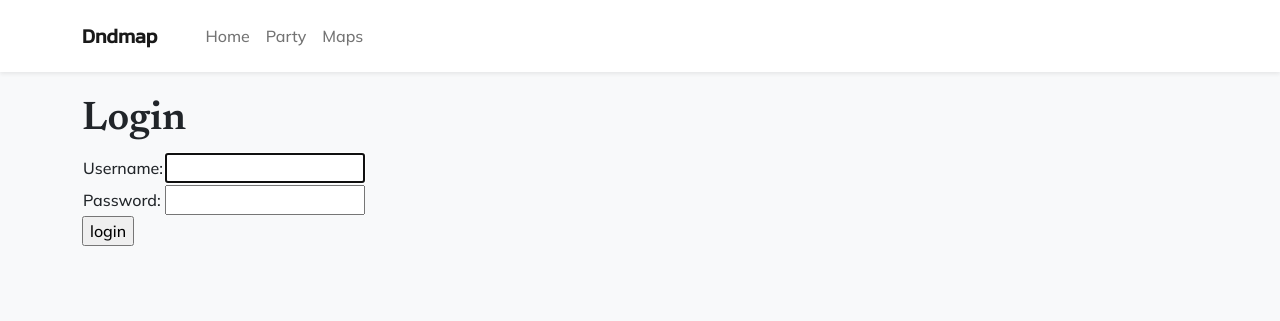
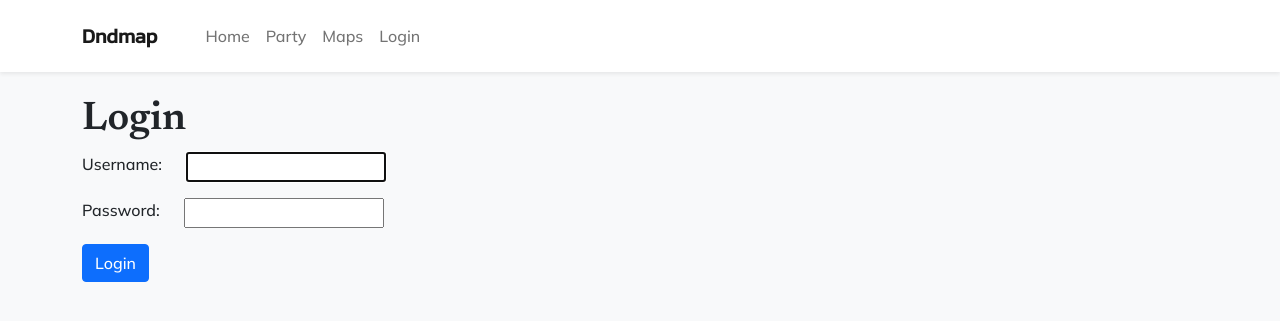
Before and after one commit to Conengmo/dndmap, a Django app: page /accounts/login/ in a window 1280 px wide. Shown: the top 321 px of the page. Run offline with Django 3.2, Linux system fonts and the light colour scheme.

Commit message:
login and logout buttons

```diff
--- a/dndmap/settings/base.py
+++ b/dndmap/settings/base.py
@@ -112,3 +112,6 @@ DEFAULT_AUTO_FIELD = "django.db.models.BigAutoField"
 
 CRISPY_ALLOWED_TEMPLATE_PACKS = "bootstrap5"
 CRISPY_TEMPLATE_PACK = "bootstrap5"
+
+LOGIN_REDIRECT_URL = 'index'
+LOGOUT_REDIRECT_URL = 'index'
--- a/dndmap/templates/base.html
+++ b/dndmap/templates/base.html
@@ -75,6 +75,16 @@
                 <a class="nav-link" href="{% url 'admin:index' %}">Admin</a>
               </li>
             {% endif %}
+            {% if not request.user.is_authenticated %}
+              <li class="nav-item">
+                <a class="nav-link" href="{% url 'login' %}">Login</a>
+              </li>
+            {% endif %}
+            {% if request.user.is_authenticated %}
+              <li class="nav-item">
+                <a class="nav-link" href="{% url 'logout' %}">Logout</a>
+              </li>
+            {% endif %}
           </ul>
         </div>
       </div>
--- a/dndmap/templates/registration/login.html
+++ b/dndmap/templates/registration/login.html
@@ -13,17 +13,23 @@
 
       <form method="post" action="{% url 'login' %}">
         {% csrf_token %}
-        <table>
-          <tr>
-            <td>{{ form.username.label_tag }}</td>
-            <td>{{ form.username }}</td>
-          </tr>
-          <tr>
-            <td>{{ form.password.label_tag }}</td>
-            <td>{{ form.password }}</td>
-          </tr>
-        </table>
-        <input type="submit" value="login" />
+        <div class="row mb-3">
+          <div class="col-auto">
+            {{ form.username.label_tag }}
+          </div>
+          <div class="col-auto">
+            {{ form.username }}
+          </div>
+        </div>
+        <div class="row mb-3">
+          <div class="col-auto">
+            {{ form.password.label_tag }}
+          </div>
+          <div class="col-auto">
+            {{ form.password }}
+          </div>
+        </div>
+        <button type="submit" class="btn btn-primary">Login</button>
         <input type="hidden" name="next" value="{{ next }}" />
       </form>
 
```
